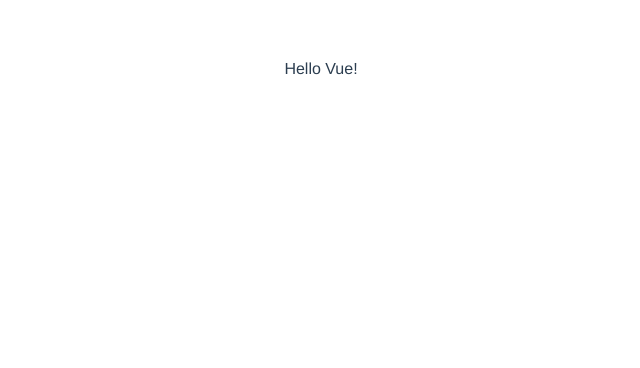
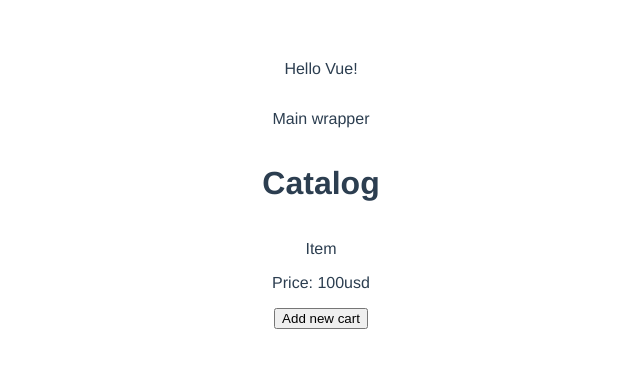
Before and after one commit to zawadzki2778/vue-shop, a Vue app: page / in a window 1280 px wide. Shown: the top 368 px of the page, without its empty margins (319-959 px from the left). Built offline with nearby package versions, Linux system fonts and the light colour scheme.

Commit message:
l2: created 4 components

```diff
--- a/package.json
+++ b/package.json
@@ -36,7 +36,9 @@
     "parserOptions": {
       "parser": "@babel/eslint-parser"
     },
-    "rules": {}
+    "rules": {
+      "no-console":"off"
+    }
   },
   "browserslist": [
     "> 1%",
--- a/src/App.vue
+++ b/src/App.vue
@@ -1,14 +1,18 @@
 <template>
   <div id="app">
     <p>Hello Vue!</p>
+    <v-main-wrapper />
   </div>
 </template>
 
 <script>
+import vMainWrapper from './components/v-main-wrapper.vue'
 export default {
   name: "App",
-  components: {},
-};
+  components: {
+    vMainWrapper
+  }
+}
 </script>
 
 <style>
--- /dev/null
+++ b/src/components/v-cart.vue
@@ -0,0 +1,13 @@
+<template>
+  <div class="v-cart"></div>
+</template>
+
+<script>
+export default {
+    name: "v-cart",
+};
+</script>
+
+<style>
+
+</style>
--- /dev/null
+++ b/src/components/v-catalog-item.vue
@@ -0,0 +1,17 @@
+<template>
+  <section>
+    <div class="v-catalog-item">
+        <p>Item</p>
+        <p>Price: 100usd</p>
+        <button>Add new cart</button>
+    </div>
+  </section>
+</template>
+
+<script>
+export default {
+  name: "v-catalog-item",
+};
+</script>
+
+<style></style>
--- /dev/null
+++ b/src/components/v-catalog.vue
@@ -0,0 +1,20 @@
+<template>
+  <div class="v-catalog"></div>
+  <h1>Catalog</h1>
+  <v-catalog-item />
+</template>
+
+<script>
+import vCatalogItem from './v-catalog-item.vue';
+
+export default {
+    name: "v-catalog",
+    components: {
+        vCatalogItem
+    },
+};
+</script>
+
+<style>
+
+</style>
--- /dev/null
+++ b/src/components/v-main-wrapper.vue
@@ -0,0 +1,41 @@
+<template>
+  <div class="v-main-wrapper">
+    <p>{{ title }}</p>
+    <v-catalog />
+    <v-cart />
+  </div>
+</template>
+
+<script>
+import vCatalog from "./v-catalog.vue";
+import vCart from "./v-cart.vue";
+
+export default {
+  name: "v-main-wrapper",
+  components: {
+    vCatalog,
+    vCart,
+  },
+  props: {},
+  data() {
+    return {
+      title: "Main wrapper",
+    };
+  },
+  computed: {},
+  methods: {},
+  whatch: {},
+  mounted() {},
+};
+</script>
+
+<style>
+.v-main-wrapper {
+  display: flex;
+  flex-direction: column;
+  justify-content: center;
+  align-items: center;
+  max-width: 900px;
+  margin: 0 auto;
+}
+</style>
```
